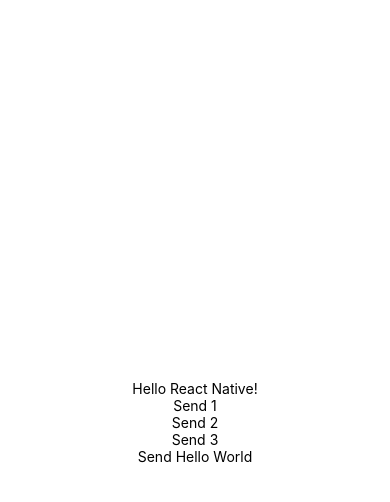
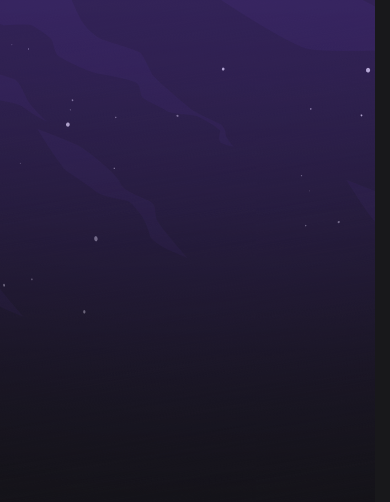
Before and after one commit to Wanderson-A-Timoteo/nlw-esports, a React Native app in the folder mobile/: screen / in a window 390 px wide. Shown: the top 502 px of the page. Built offline with nearby package versions, Linux system fonts and the light colour scheme.

Commit message:
Mobile - Add criação componente background com uma  imagem splash ao iniciar app

```diff
--- a/mobile/App.tsx
+++ b/mobile/App.tsx
@@ -1,40 +1,9 @@
-import { StatusBar } from 'expo-status-bar';
-import { StyleSheet, Text, TouchableOpacity, View } from 'react-native';
-
-interface ButtonProps {
-  title: string;
-}
-
-function Button(props: ButtonProps) {
-  return (
-    <TouchableOpacity>
-      <Text>
-        {props.title}
-      </Text>
-    </TouchableOpacity>
-  )
-}
+import { Background } from './src/components/Background';
 
 export default function App() {
   return (
-    <View style={styles.container}>
-      <Text>Hello React Native!</Text>
+    <Background>
 
-      <Button title='Send 1' />
-      <Button title='Send 2' />
-      <Button title='Send 3' />
-      <Button title='Send Hello World' />
-
-      <StatusBar style="auto" />
-    </View>
+    </Background>
   );
 }
-
-const styles = StyleSheet.create({
-  container: {
-    flex: 1,
-    backgroundColor: '#fff',
-    alignItems: 'center',
-    justifyContent: 'center',
-  },
-});
--- /dev/null
+++ b/mobile/src/@types/png.d.ts
@@ -0,0 +1 @@
+declare module '*.png';
--- /dev/null
+++ b/mobile/src/components/Background/index.tsx
@@ -0,0 +1,21 @@
+import { ImageBackground } from 'react-native';
+
+import backgroundImage from '../../assets/background-galaxy.png';
+
+import { styles } from './styles';
+
+interface Props {
+    children: React.ReactNode;
+}
+
+export function Background({ children }: Props) {
+  return (
+    <ImageBackground
+        source={backgroundImage}
+        defaultSource={backgroundImage}
+        style={styles.container}
+    >
+        { children }
+    </ImageBackground>
+  );
+}
--- /dev/null
+++ b/mobile/src/components/Background/styles.ts
@@ -0,0 +1,9 @@
+import { StyleSheet } from 'react-native';
+import { THEME } from '../../theme';
+
+export const styles = StyleSheet.create({
+  container: {
+    flex: 1,
+    backgroundColor: THEME.COLORS.BACKGROUND_800
+  }
+});
```
